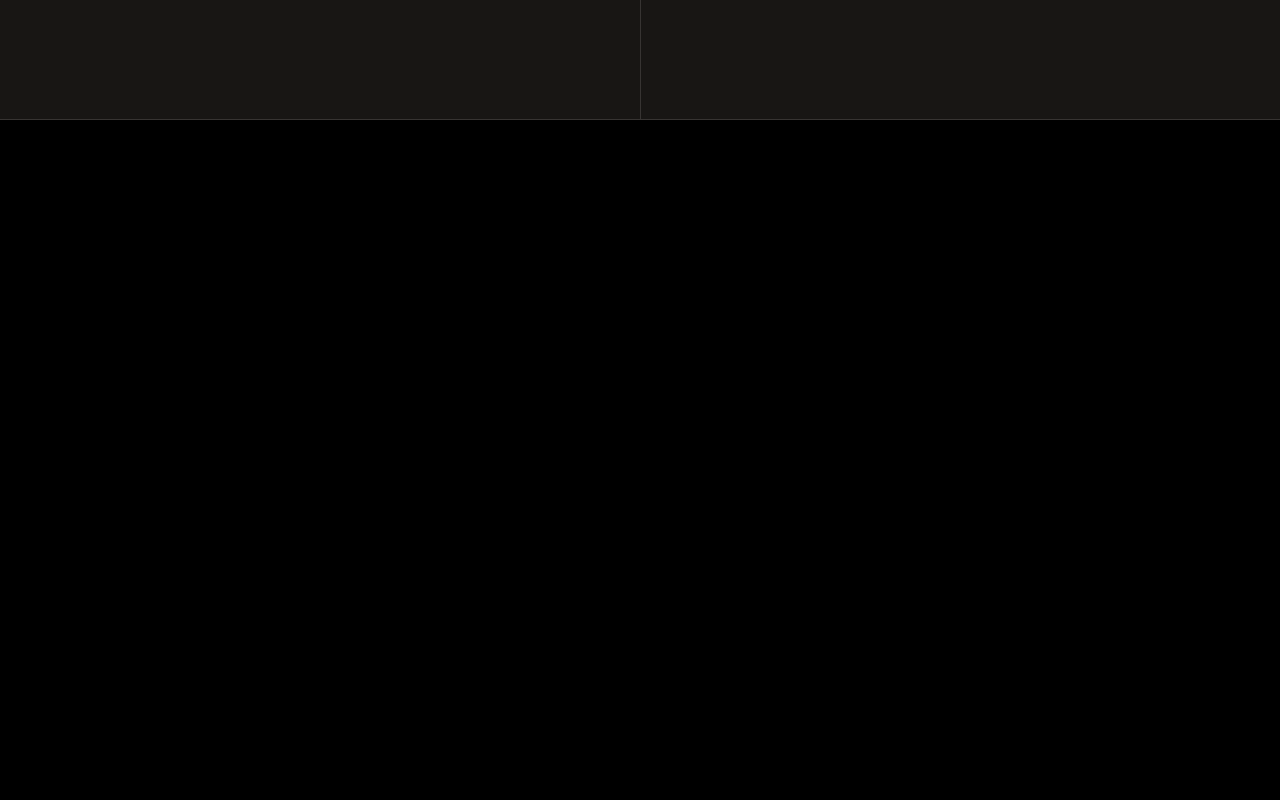
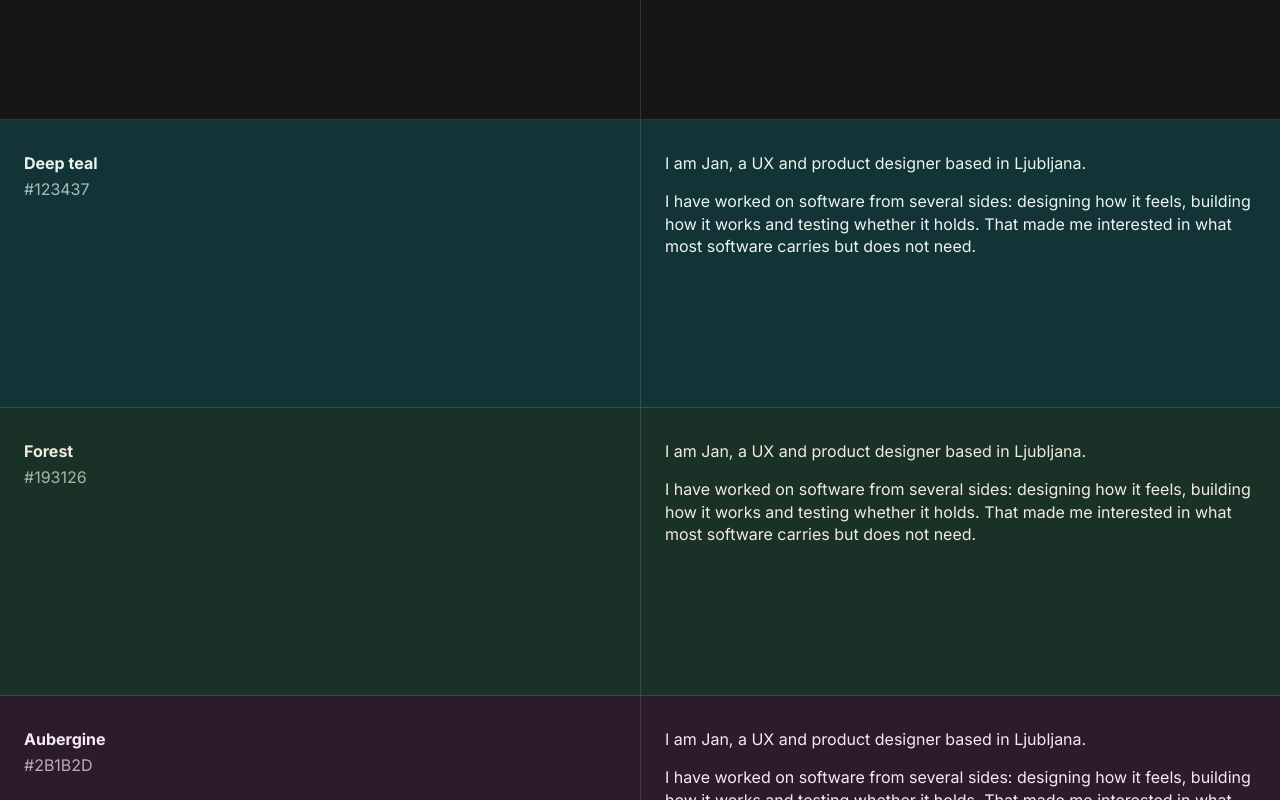
Before and after one commit to JanKosutnik/Kosutnik, a Next.js app: page /palette in a window 1280 px wide. Shown: the part 1320-2120 px from the top of the page. Before the commit the page ends 1440 px from the top, so only its background shows below. Built offline with nearby package versions, Linux system fonts and the light colour scheme.

Commit message:
Expand background color comparison

```diff
--- a/app/palette/page.tsx
+++ b/app/palette/page.tsx
@@ -2,21 +2,30 @@ import type { CSSProperties } from 'react'
 import styles from './palette.module.css'
 
 const options = [
-  { name: 'Charcoal', color: '#141414' },
-  { name: 'Graphite', color: '#181A1B' },
-  { name: 'Ink', color: '#11151A' },
-  { name: 'Green-black', color: '#111713' },
-  { name: 'Warm black', color: '#181614' },
+  { name: 'Charcoal', color: '#141414', text: '#ECEBE7', muted: '#92918D' },
+  { name: 'Graphite', color: '#181A1B', text: '#ECEBE7', muted: '#92918D' },
+  { name: 'Ink', color: '#11151A', text: '#ECEBE7', muted: '#92918D' },
+  { name: 'Green-black', color: '#111713', text: '#ECEBE7', muted: '#92918D' },
+  { name: 'Warm black', color: '#181614', text: '#ECEBE7', muted: '#92918D' },
+  { name: 'Deep teal', color: '#123437', text: '#EDF3EE', muted: '#A6BCB8' },
+  { name: 'Forest', color: '#193126', text: '#F2EBDD', muted: '#A8B5A8' },
+  { name: 'Aubergine', color: '#2B1B2D', text: '#F5EAF2', muted: '#BCA9B9' },
+  { name: 'Oxblood', color: '#3A171C', text: '#F7ECE8', muted: '#C9A4A2' },
+  { name: 'Soft sage', color: '#D9E2D0', text: '#172018', muted: '#5F6D61' },
 ]
 
 export default function PalettePage() {
   return (
     <main className={styles.page}>
-      {options.map(({ name, color }) => (
+      {options.map(({ name, color, text, muted }) => (
         <section
           className={styles.option}
           key={color}
-          style={{ '--sample-background': color } as CSSProperties}
+          style={{
+            '--sample-background': color,
+            '--sample-text': text,
+            '--sample-muted': muted,
+          } as CSSProperties}
         >
           <header>
             <strong>{name}</strong>
--- a/app/palette/palette.module.css
+++ b/app/palette/palette.module.css
@@ -12,7 +12,8 @@
   grid-template-columns: repeat(2, minmax(0, 1fr));
   min-height: 18rem;
   background: var(--sample-background);
-  border-bottom: 1px solid rgba(236, 235, 231, .14);
+  color: var(--sample-text);
+  border-bottom: 1px solid color-mix(in srgb, var(--sample-text) 14%, transparent);
 }
 
 .option header,
@@ -25,18 +26,21 @@
   gap: .25rem;
 }
 
-.option header span { color: #92918d; }
+.option header span { color: var(--sample-muted); }
 
 .sample {
   display: grid;
   align-content: start;
   gap: 1rem;
-  border-left: 1px solid rgba(236, 235, 231, .14);
+  border-left: 1px solid color-mix(in srgb, var(--sample-text) 14%, transparent);
 }
 
 .sample p { max-width: 40rem; margin: 0; }
 
 @media (max-width: 680px) {
   .option { grid-template-columns: 1fr; }
-  .sample { border-top: 1px solid rgba(236, 235, 231, .14); border-left: 0; }
+  .sample {
+    border-top: 1px solid color-mix(in srgb, var(--sample-text) 14%, transparent);
+    border-left: 0;
+  }
 }
```
